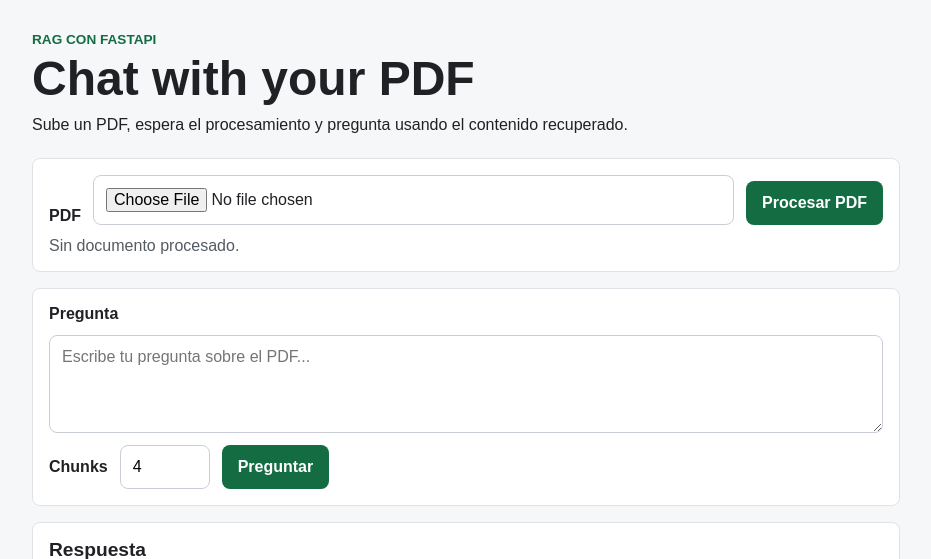
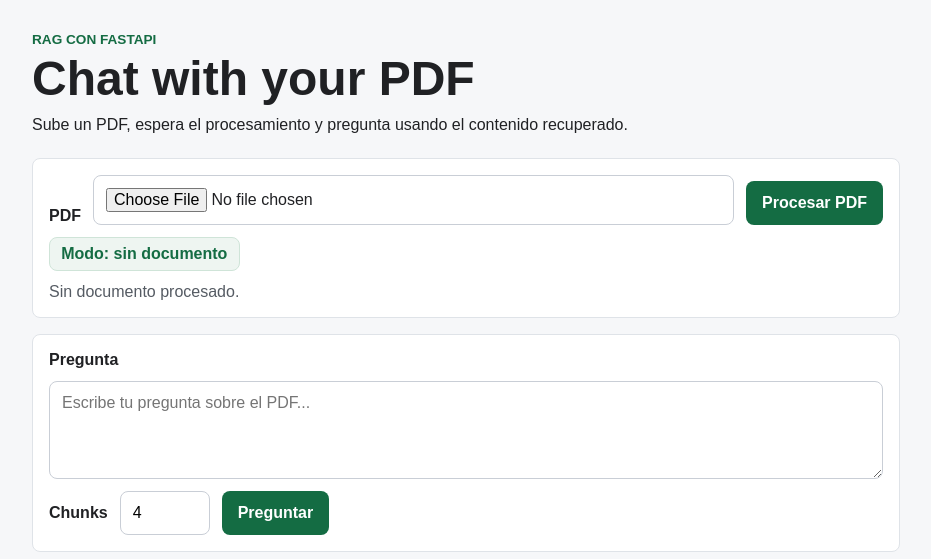
Before and after one commit to gespinozab-bit/ChatPDF, a FastAPI app: page / in a window 1280 px wide. Shown: the top 559 px of the page, without its empty margins (174-1105 px from the left). Run offline with FastAPI, Linux system fonts and the light colour scheme.

Commit message:
Show active RAG mode in API and UI

```diff
--- a/app/schemas.py
+++ b/app/schemas.py
@@ -10,6 +10,7 @@ class UploadResponse(BaseModel):
     pages: int
     chunks: int
     collection_name: str
+    mode: str
 
 
 class QuestionRequest(BaseModel):
@@ -26,3 +27,4 @@ class RetrievedChunk(BaseModel):
 class AnswerResponse(BaseModel):
     answer: str
     chunks: list[RetrievedChunk]
+    mode: str
--- a/app/static/app.js
+++ b/app/static/app.js
@@ -1,12 +1,17 @@
 const uploadForm = document.querySelector("#upload-form");
 const askForm = document.querySelector("#ask-form");
 const uploadStatus = document.querySelector("#upload-status");
+const modeStatus = document.querySelector("#mode-status");
 const answerBox = document.querySelector("#answer");
 const chunksBox = document.querySelector("#chunks");
 
 function setStatus(message, type = "") {
   uploadStatus.textContent = message;
   uploadStatus.className = `status ${type}`.trim();
+}
+
+function setMode(mode) {
+  modeStatus.textContent = `Modo: ${mode}`;
 }
 
 function setBusy(form, busy) {
@@ -50,6 +55,7 @@ uploadForm.addEventListener("submit", async (event) => {
       throw new Error(await readError(response));
     }
     const data = await response.json();
+    setMode(data.mode);
     setStatus(
       `PDF procesado: ${data.filename}. Paginas: ${data.pages}. Chunks: ${data.chunks}. Coleccion: ${data.collection_name}.`,
       "success"
@@ -86,6 +92,7 @@ askForm.addEventListener("submit", async (event) => {
     }
 
     const data = await response.json();
+    setMode(data.mode);
     answerBox.textContent = data.answer;
     renderChunks(data.chunks);
   } catch (error) {
--- a/app/static/style.css
+++ b/app/static/style.css
@@ -106,6 +106,17 @@ h2 {
   margin: 0.75rem 0 0;
 }
 
+.mode-badge {
+  background: #eef5f1;
+  border: 1px solid #cfe4d8;
+  border-radius: 8px;
+  color: #146c43;
+  display: inline-block;
+  font-weight: 700;
+  margin: 0.75rem 0 0;
+  padding: 0.45rem 0.7rem;
+}
+
 .status.error {
   color: #b42318;
 }
--- a/app/templates/index.html
+++ b/app/templates/index.html
@@ -20,6 +20,7 @@
           <input id="pdf-file" name="file" type="file" accept="application/pdf" required />
           <button type="submit">Procesar PDF</button>
         </form>
+        <p id="mode-status" class="mode-badge">Modo: sin documento</p>
         <p id="upload-status" class="status" aria-live="polite">Sin documento procesado.</p>
       </section>
 
```
Also changed, not shown: app/rag.py (+9 -0 lines).
